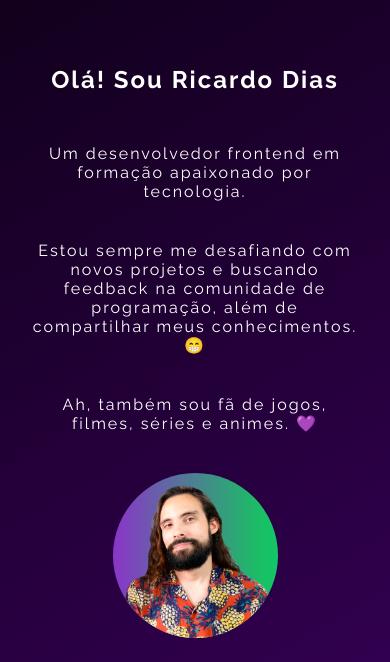
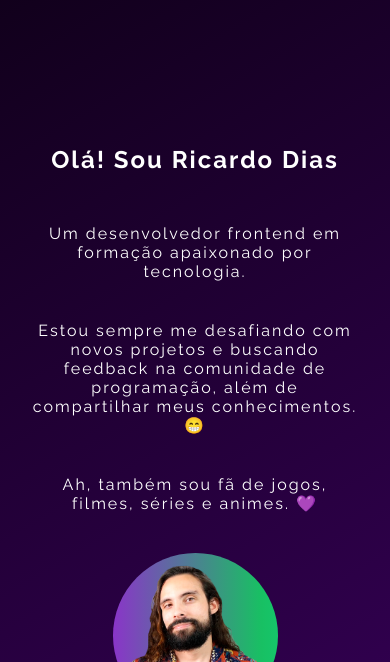
Before and after one commit to Dev-em-Dobro/portfolio-simplificado, a plain HTML site: page index.html in a window 390 px wide. Shown: the part 98-760 px from the top of the page. Drawn offline with nearby package versions, Linux system fonts and the light colour scheme.

Commit message:
correções mobile

```diff
--- a/src/css/responsivo.css
+++ b/src/css/responsivo.css
@@ -1,6 +1,7 @@
 @media(max-width: 1280px) {
   .home {
     gap: 0;
+    margin: 80px 0;
   }
 
   .home .informacoes {
```
